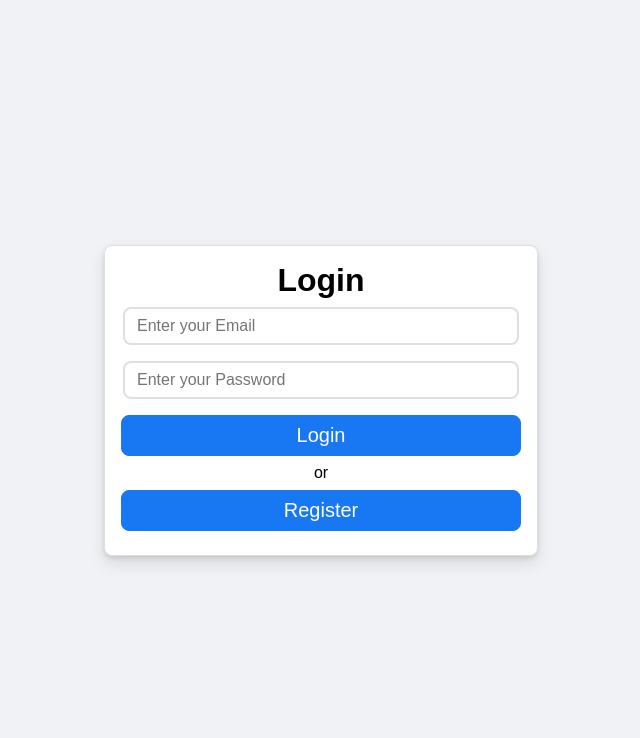
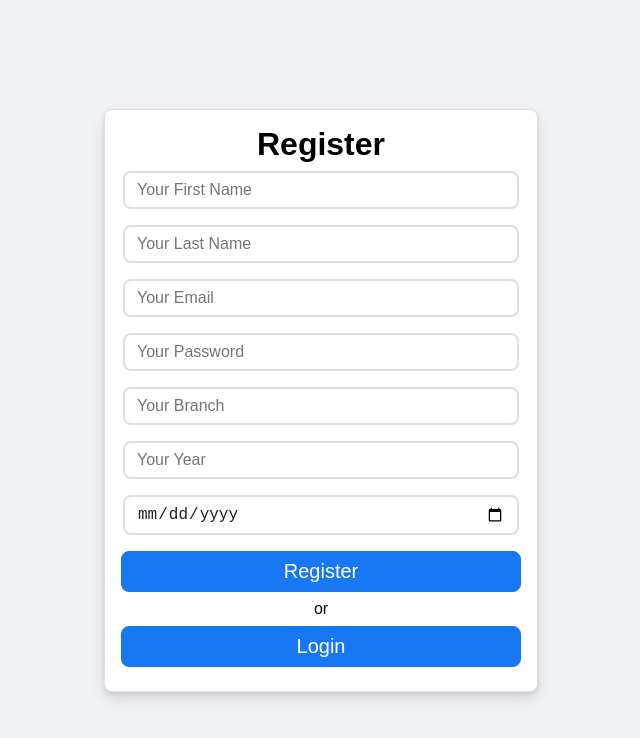
Before and after one commit to aktgb31/College-Social-Media-System, a React (Create React App) app in the folder frontend/: page /register in a window 1280 px wide. Shown: the top 738 px of the page, without its empty margins (319-959 px from the left). Built offline with nearby package versions, Linux system fonts and the light colour scheme; the HTML template or start-up script is replaced by a standard one.

Commit message:
login register and homepage layout done

```diff
--- a/frontend/src/App.js
+++ b/frontend/src/App.js
@@ -1,9 +1,28 @@
 import './App.css';
+import Homepage from './components/homepage/homepage'
 import Login from "./components/login/login"
+import Register from "./components/register/register"
+import { BrowserRouter as Router, Switch, Route } from "react-router-dom";
+import { useState } from 'react';
 function App() {
+  const [ user, setLoginUser] = useState({})
   return (
     <div className="App">
-      <Login/>
+       <Router>
+        <Switch>
+          <Route exact path="/">
+            {
+              user ? <Homepage setLoginUser={setLoginUser} /> : <Login setLoginUser={setLoginUser}/>
+            }
+          </Route>
+          <Route path="/login">
+            <Login setLoginUser={setLoginUser}/>
+          </Route>
+          <Route path="/register">
+            <Register />
+          </Route>
+        </Switch>
+      </Router>
     </div>
   );
 }
--- /dev/null
+++ b/frontend/src/components/homepage/homepage.css
@@ -0,0 +1,24 @@
+.homepage {
+    display: flex;
+    flex-direction: column;
+    align-items: center;
+    justify-content:center;
+    width: 50vw;
+    height: 50vh;
+    border-radius: 20px;
+    box-shadow: 0 0 15px 5px grey;
+    background: white;
+    position: relative
+}
+
+.homepage > .button {
+    background: #1877f2;
+    border: 1px solid #1877f2;
+    color: #fff;
+    font-size: 1.25rem;
+    padding: 0.5rem;
+    margin: 0.5rem 0;
+    border-radius: 8px;
+    outline: none;
+    cursor: pointer;
+}
--- /dev/null
+++ b/frontend/src/components/homepage/homepage.js
@@ -0,0 +1,15 @@
+import React from "react"
+import "./homepage.css"
+import {Link} from "react-router-dom"
+const Homepage = ({setLoginUser}) => {
+    return (
+        <div className="homepage">
+            <h1>welcome to nitc social media app</h1>
+            <Link to="/login">Login</Link>
+            <Link to="/register">Register</Link>
+            <div className="button" onClick={() => setLoginUser({})} >Logout</div>
+        </div>
+    )
+}
+
+export default Homepage
--- /dev/null
+++ b/frontend/src/components/register/register.css
@@ -0,0 +1,34 @@
+
+.register {
+    width: 400px;
+    background: #fff;
+    border: 1px solid #dddfe2;
+    box-shadow: 0 2px 4px rgb(0 0 0 / 10%), 0 8px 16px rgb(0 0 0 / 10%);
+    border-radius: 8px;
+    padding: 1rem;
+    align-items: center;
+    text-align: center;
+}
+
+.register > input {
+    border-radius: 8px;
+    border: 2px solid #dddfe2;
+    outline: none;
+    color: #1d2129;
+    margin: 0.5rem 0;
+    padding: 0.5rem 0.75rem;
+    width: 92%;
+    font-size: 1rem;
+}
+
+.register > .button {
+    background: #1877f2;
+    border: 1px solid #1877f2;
+    color: #fff;
+    font-size: 1.25rem;
+    padding: 0.5rem;
+    margin: 0.5rem 0;
+    border-radius: 8px;
+    outline: none;
+    cursor: pointer;
+}
--- /dev/null
+++ b/frontend/src/components/register/register.js
@@ -0,0 +1,104 @@
+import React, { useState } from "react";
+import "./register.css";
+import axios from "axios";
+import { useHistory } from "react-router-dom";
+
+const Register = () => {
+  const history = useHistory();
+
+  const [user, setUser] = useState({
+    fname: "",
+    lname:"",
+    email: "",
+    password: "",
+    branch: "",
+    year: "",
+    dob: ""
+  });
+
+  const handleChange = (e) => {
+    const { name, value } = e.target;
+    setUser({
+      ...user,
+      [name]: value,
+    });
+  };
+
+  const register = () => {
+    const { name, email, password } = user;
+    if (name && email && password ) {
+      axios.post("http://localhost:9002/register", user).then((res) => {
+        alert(res.data.message);
+        history.push("/login");
+      });
+    } else {
+      alert("invlid input");
+    }
+  };
+
+  return (
+    <div className="register">
+      {console.log("User", user)}
+      <h1>Register</h1>
+      <input
+        type="text"
+        name="fname"
+        value={user.fname}
+        placeholder="Your First Name"
+        onChange={handleChange}
+      ></input>
+      <input
+        type="text"
+        name="lname"
+        value={user.lname}
+        placeholder="Your Last Name"
+        onChange={handleChange}
+      ></input>
+
+      <input
+        type="text"
+        name="email"
+        value={user.email}
+        placeholder="Your Email"
+        onChange={handleChange}
+      ></input>
+      <input
+        type="password"
+        name="password"
+        value={user.password}
+        placeholder="Your Password"
+        onChange={handleChange}
+      ></input>
+      <input
+        type="text"
+        name="branch"
+        value={user.branch}
+        placeholder="Your Branch"
+        onChange={handleChange}
+      ></input>
+       <input
+        type="number"
+        name="year"
+        value={user.year}
+        placeholder="Your Year"
+        onChange={handleChange}
+      ></input>
+        <input
+        type="date"
+        name="dob"
+        value={user.dob}
+        placeholder="Your Date of Birth"
+        onChange={handleChange}
+      ></input>
+      <div className="button" onClick={register}>
+        Register
+      </div>
+      <div>or</div>
+      <div className="button" onClick={() => history.push("/login")}>
+        Login
+      </div>
+    </div>
+  );
+};
+
+export default Register;
```
